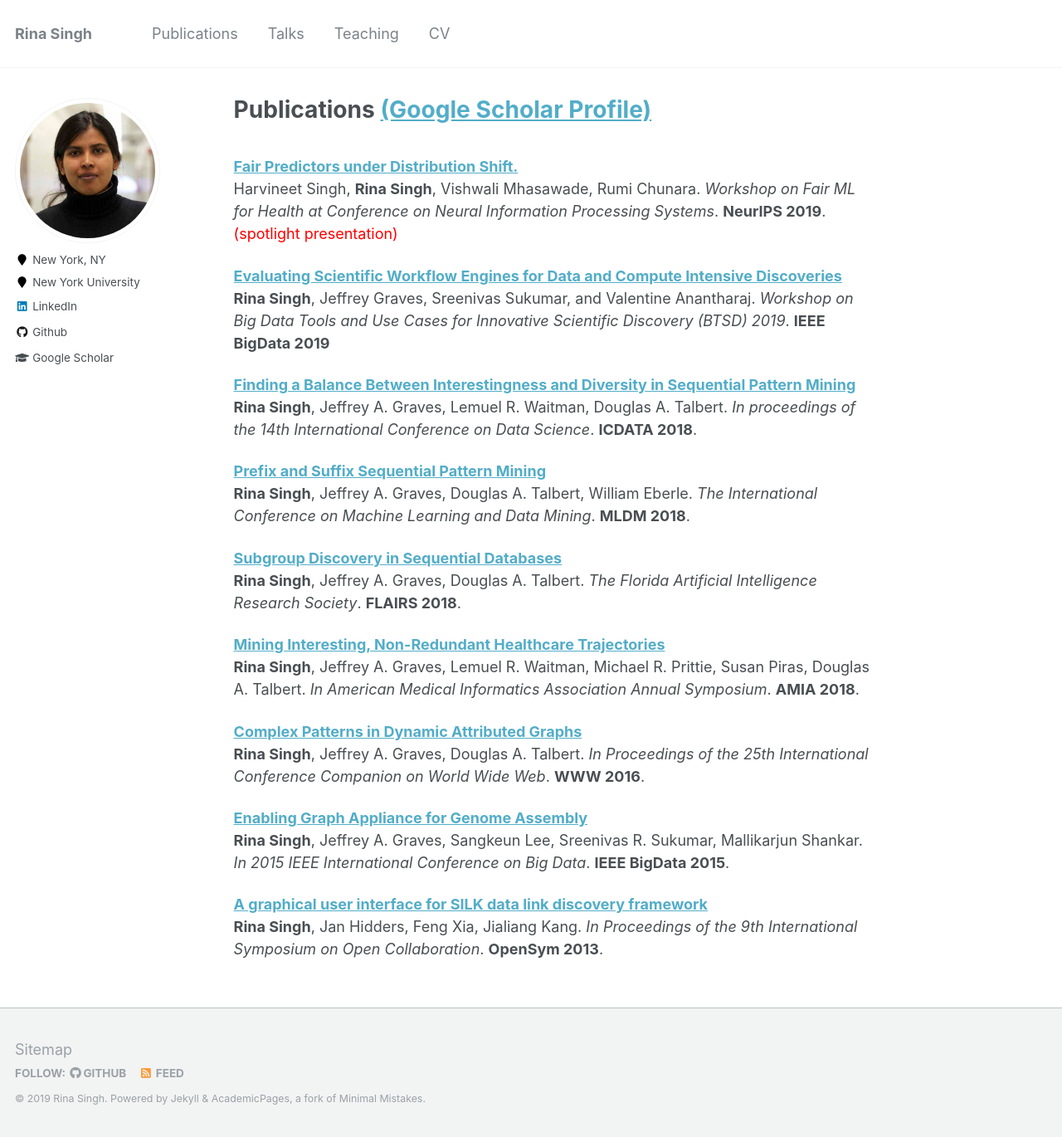
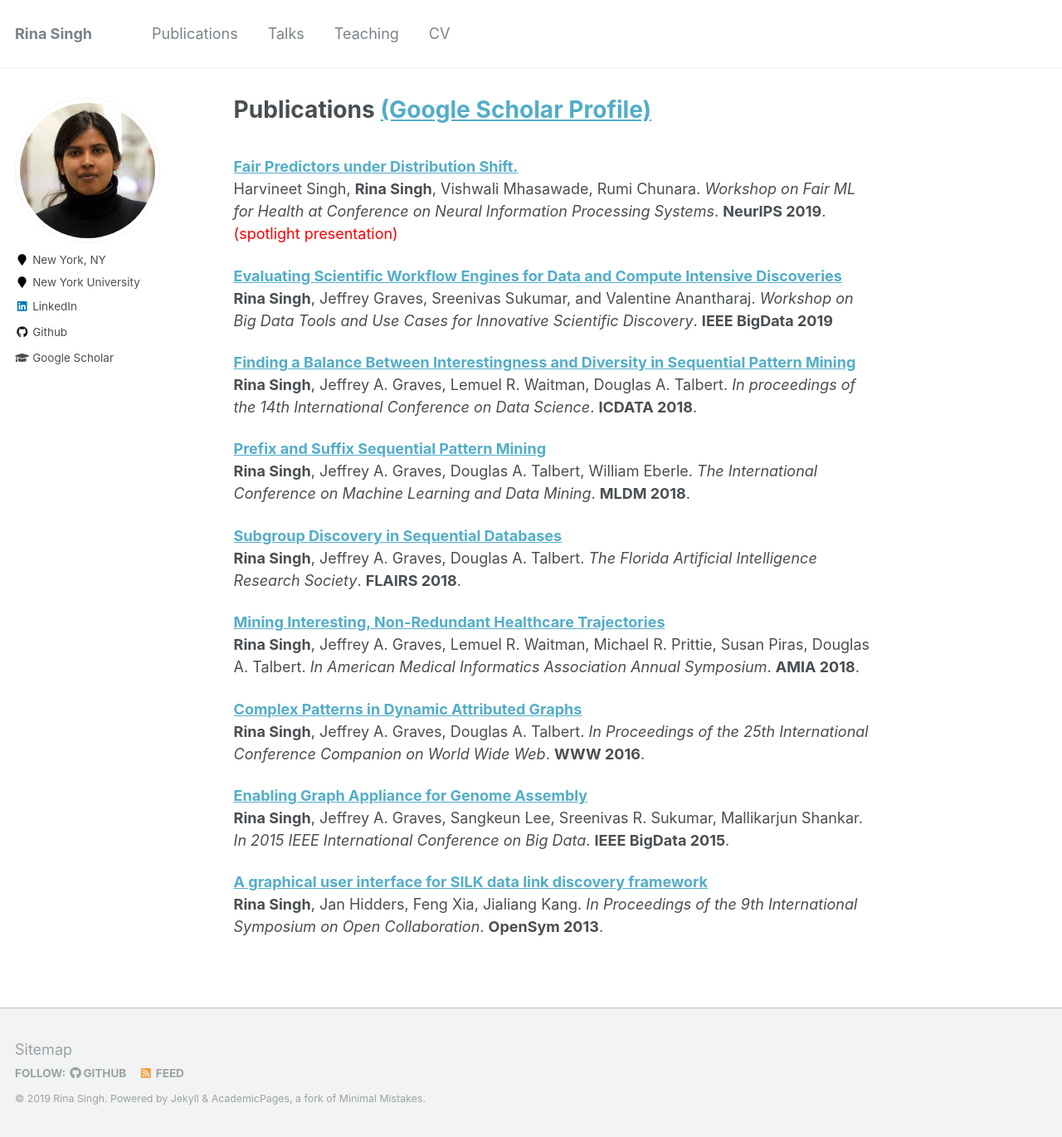
Before and after one commit to rsingh43/rsingh43.github.io, a Jekyll site: the page built from _pages/publications.md, in a window 1280 px wide and 1370 px high. Shown: the whole window at 83% size. Built offline with Jekyll 4.4.1, drawn with Linux system fonts in a browser that asks for light colours.

Commit message:
Update publications.md

```diff
--- a/_pages/publications.md
+++ b/_pages/publications.md
@@ -10,7 +10,7 @@ Harvineet Singh, <b>Rina Singh</b>, Vishwali Mhasawade, Rumi Chunara.
 
 <b>[Evaluating Scientific Workflow Engines for Data and Compute Intensive Discoveries](https://sites.google.com/view/btsd2019/home)</b> <br>
 <b>Rina Singh</b>, Jeffrey Graves, Sreenivas Sukumar, and Valentine Anantharaj.
-<i>Workshop on Big Data Tools and Use Cases for Innovative Scientific Discovery (BTSD) 2019</i>. <b>IEEE BigData 2019</b>
+<i>Workshop on Big Data Tools and Use Cases for Innovative Scientific Discovery</i>. <b>IEEE BigData 2019</b>
 
 <b>[Finding a Balance Between Interestingness and Diversity in Sequential Pattern Mining](https://csce.ucmss.com/cr/books/2018/LFS/CSREA2018/ICD8044.pdf)</b> <br>
 <b>Rina Singh</b>, Jeffrey A. Graves, Lemuel R. Waitman, Douglas A. Talbert.
```
